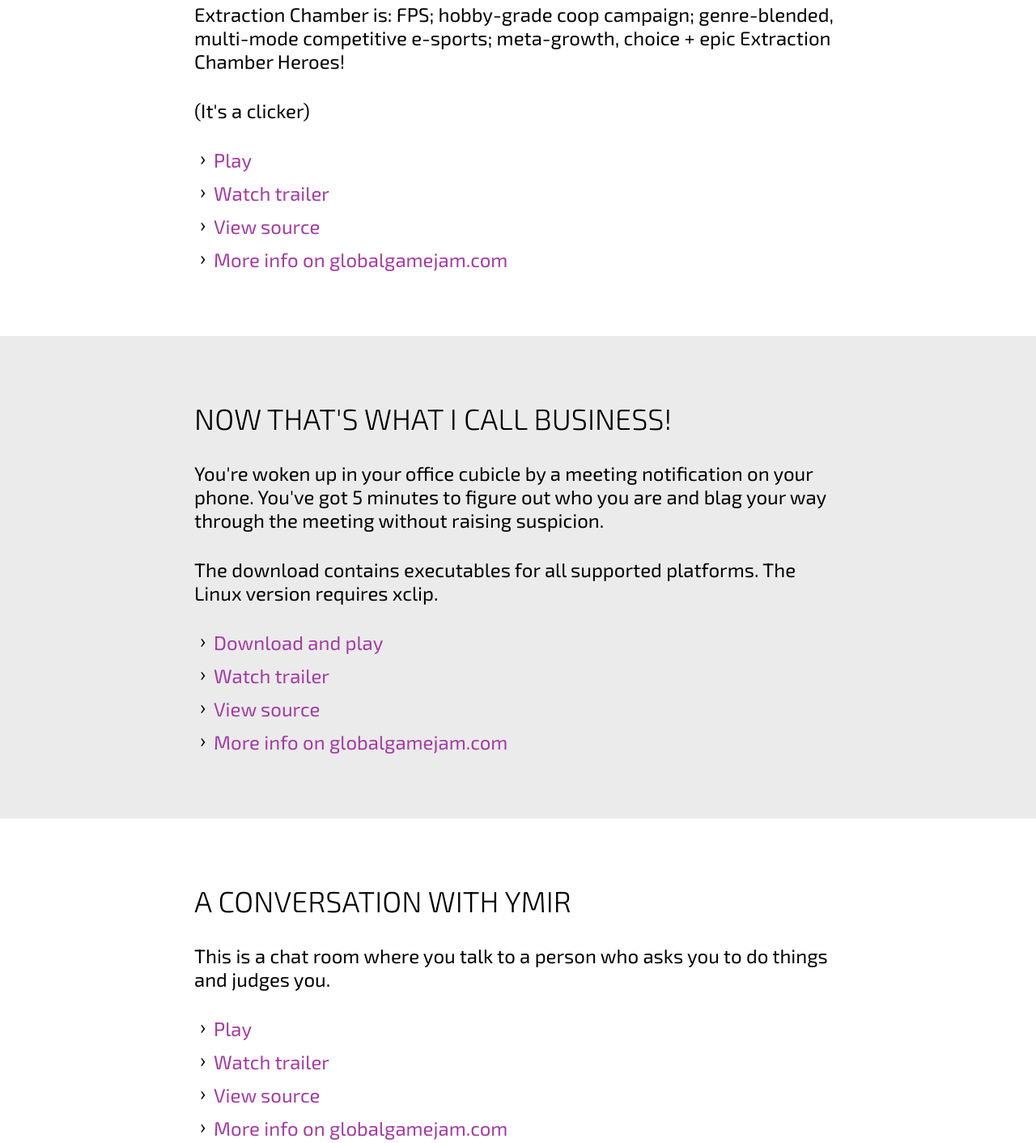
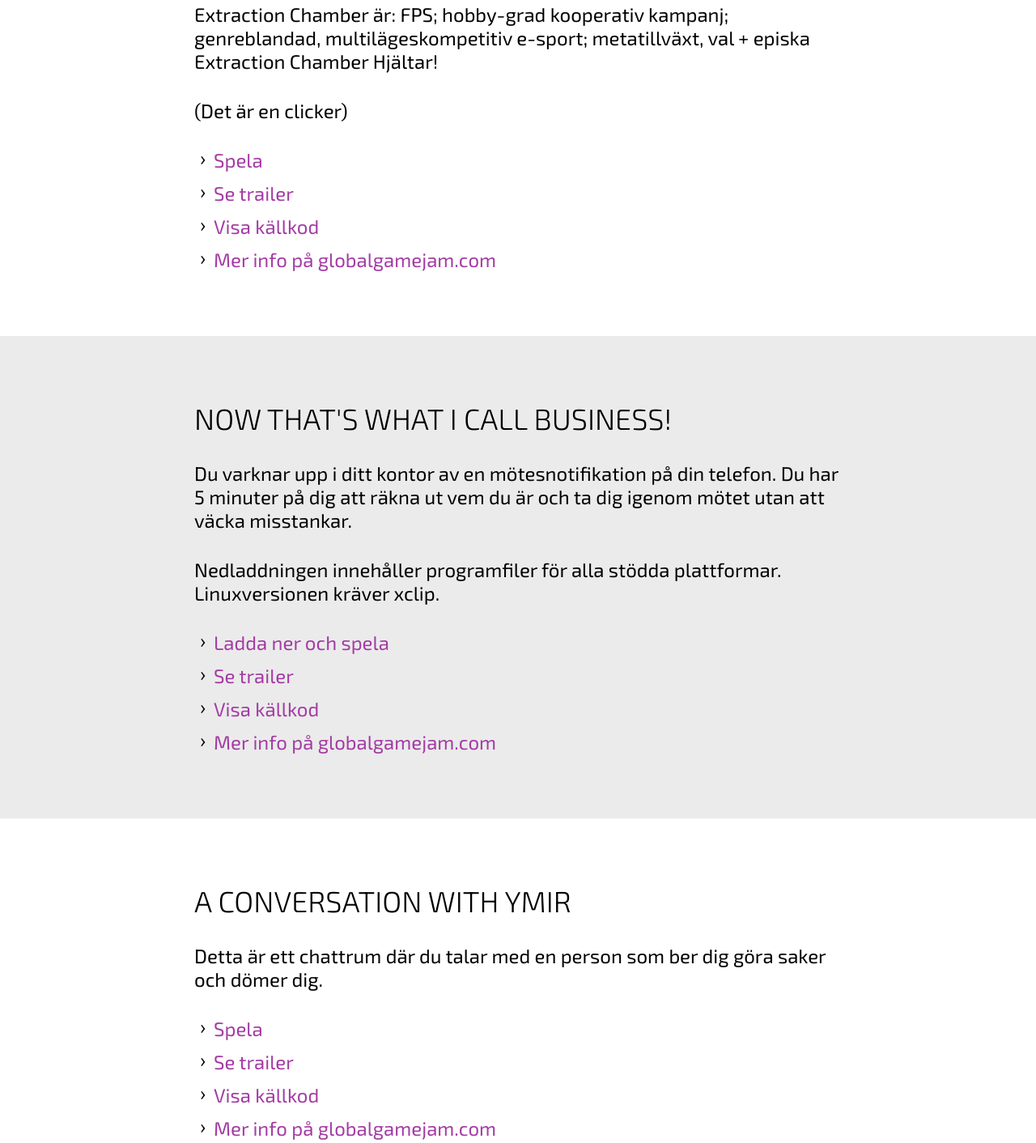
Before and after one commit to very-scary-scenario/vscary.co, a plain HTML site: page index.html in a window 1280 px wide. Shown: the part 538-1950 px from the top of the page at 81% size. Drawn offline with nearby package versions, Linux system fonts and the light colour scheme; files that its build step writes are made by us from their sources.

Commit message:
Translated text to swedish

```diff
--- a/index.html
+++ b/index.html
@@ -25,36 +25,36 @@
     <section id="work">
       <article id="ggj16">
         <h2>Extraction Chamber</h2>
-        <p>Extraction Chamber is: FPS; hobby-grade coop campaign; genre-blended, multi-mode competitive e-sports; meta-growth, choice + epic Extraction Chamber Heroes!</p>
-        <p>(It's a clicker)</p>
+        <p>Extraction Chamber är: FPS; hobby-grad kooperativ kampanj; genreblandad, multilägeskompetitiv e-sport; metatillväxt, val + episka Extraction Chamber Hjältar!</p>
+        <p>(Det är en clicker)</p>
         <ul>
-          <li><a href="https://ec.vscary.co">Play</a></li>
-          <li><a href="https://youtu.be/sPprfheipgI">Watch trailer</a></li>
-          <li><a href="https://github.com/very-scary-scenario/extraction-chamber">View source</a></li>
-          <li><a href="http://globalgamejam.org/2016/games/extraction-chamber">More info on globalgamejam.com</a></li>
+          <li><a href="https://ec.vscary.co">Spela</a></li>
+          <li><a href="https://youtu.be/sPprfheipgI">Se trailer</a></li>
+          <li><a href="https://github.com/very-scary-scenario/extraction-chamber">Visa källkod</a></li>
+          <li><a href="http://globalgamejam.org/2016/games/extraction-chamber">Mer info på globalgamejam.com</a></li>
         </ul>
       </article>
 
       <article id="ggj15">
         <h2>Now That's What I Call Business!</h2>
-        <p>You're woken up in your office cubicle by a meeting notification on your phone. You've got 5 minutes to figure out who you are and blag your way through the meeting without raising suspicion.</p>
-        <p>The download contains executables for all supported platforms. The Linux version requires xclip.</p>
+        <p>Du varknar upp i ditt kontor av en mötesnotifikation på din telefon. Du har 5 minuter på dig att räkna ut vem du är och ta dig igenom mötet utan att väcka misstankar.</p>
+        <p>Nedladdningen innehåller programfiler för alla stödda plattformar. Linuxversionen kräver xclip.</p>
         <ul>
-          <li><a href="https://vscary.co/media/business-1.2-all.zip">Download and play</a></li>
-          <li><a href="http://youtu.be/5wwRICuoB-o">Watch trailer</a></li>
-          <li><a href="https://github.com/very-scary-scenario/business">View source</a></li>
-          <li><a href="http://globalgamejam.org/2015/games/now-thats-what-i-call-business">More info on globalgamejam.com</a></li>
+          <li><a href="https://vscary.co/media/business-1.2-all.zip">Ladda ner och spela</a></li>
+          <li><a href="http://youtu.be/5wwRICuoB-o">Se trailer</a></li>
+          <li><a href="https://github.com/very-scary-scenario/business">Visa källkod</a></li>
+          <li><a href="http://globalgamejam.org/2015/games/now-thats-what-i-call-business">Mer info på globalgamejam.com</a></li>
         </ul>
       </article>
 
       <article id="ggj14">
         <h2>A Conversation With Ymir</h2>
-        <p>This is a chat room where you talk to a person who asks you to do things and judges you.</p>
+        <p>Detta är ett chattrum där du talar med en person som ber dig göra saker och dömer dig.</p>
         <ul>
-          <li><a href="http://ggj14.colons.co/">Play</a></li>
-          <li><a href="http://youtu.be/ED4oib6O02k">Watch trailer</a></li>
-          <li><a href="https://github.com/very-scary-scenario/ymir">View source</a></li>
-          <li><a href="http://globalgamejam.org/2014/games/conversation-ymir">More info on globalgamejam.com</a></li>
+          <li><a href="http://ggj14.colons.co/">Spela</a></li>
+          <li><a href="http://youtu.be/ED4oib6O02k">Se trailer</a></li>
+          <li><a href="https://github.com/very-scary-scenario/ymir">Visa källkod</a></li>
+          <li><a href="http://globalgamejam.org/2014/games/conversation-ymir">Mer info på globalgamejam.com</a></li>
         </ul>
       </article>
     </section>
```
